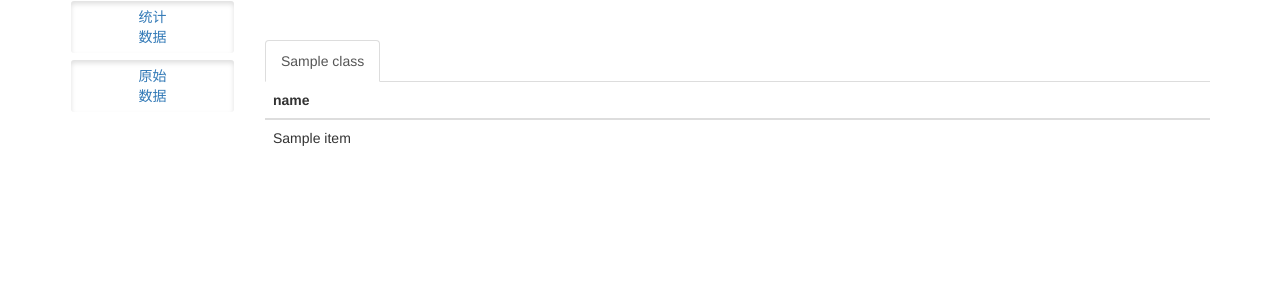
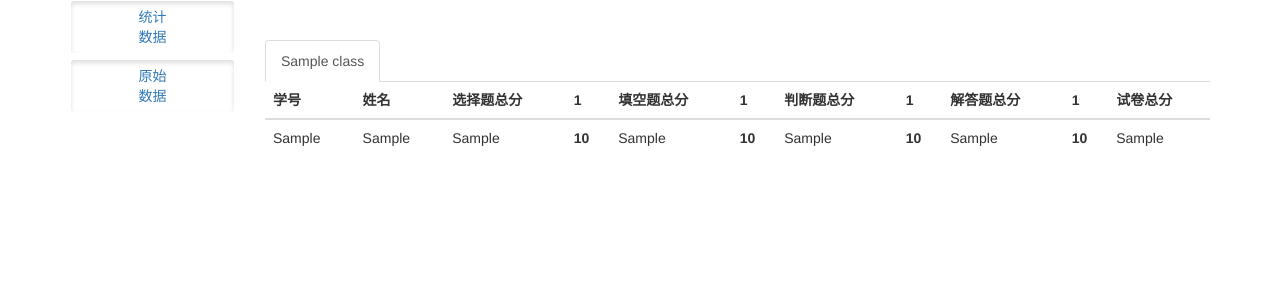
Before and after one commit to exam-of-three-people/exam_ol, a Flask app: template templates/原始数据页面.html in a window 1280 px wide. Shown: the top 300 px of the page. Run offline with Flask 2, Linux system fonts and the light colour scheme; the template is opened without the code that fills it: most values are stand-ins (such as "Sample title", 1, 10 or a date in 2020); parts of the project's set-up code (start-up, migrations or seed data) failed here and were passed over; some libraries are stand-ins or nearby versions.

Commit message:
遍历(手动深入)原始数据;

```diff
--- a/templates/原始数据页面.html
+++ b/templates/原始数据页面.html
@@ -12,17 +12,29 @@
     <table class="table">
         <thead>
         <tr>
-            {% for key in data[0].keys() %}
-                <th>{{ key }}</th>
+            <th>学号</th>
+            <th>姓名</th>
+            {% for key in ["选择题","填空题", "判断题", "解答题"] %}
+                <th>{{ key }}总分</th>
+                {% for test in data[0][key] %}
+                    <th>{{ loop.index }}</th>
+                {% endfor %}
             {% endfor %}
+            <th>试卷总分</th>
         </tr>
         </thead>
         <tbody>
         {% for item in data %}
         <tr>
-            {% for table_key in item.keys() %}
-                <td>{{ item[table_key] }}</td>
+            <td>{{ item["学号"] }}</td>
+            <td>{{ item["姓名"] }}</td>
+            {% for key in ["选择题","填空题", "判断题", "解答题"] %}
+                <td>{{ item[key]["总分"] }}</td>
+                {% for score in item[key]["各小题"] %}
+                    <th>{{ score }}</th>
+                {% endfor %}
             {% endfor %}
+            <td>{{ item["总分"] }}</td>
         </tr>
         {% endfor %}
         </tbody>
```
